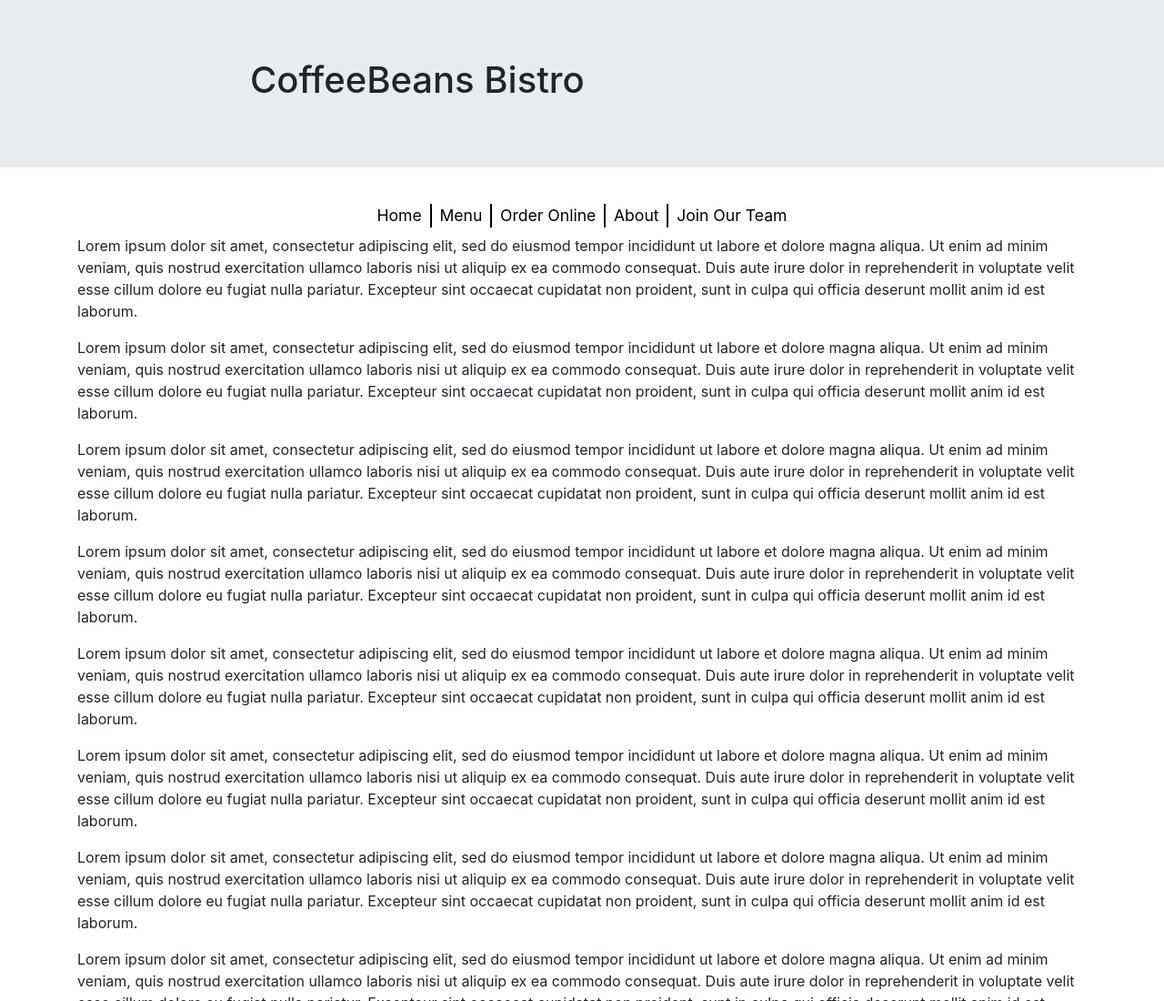
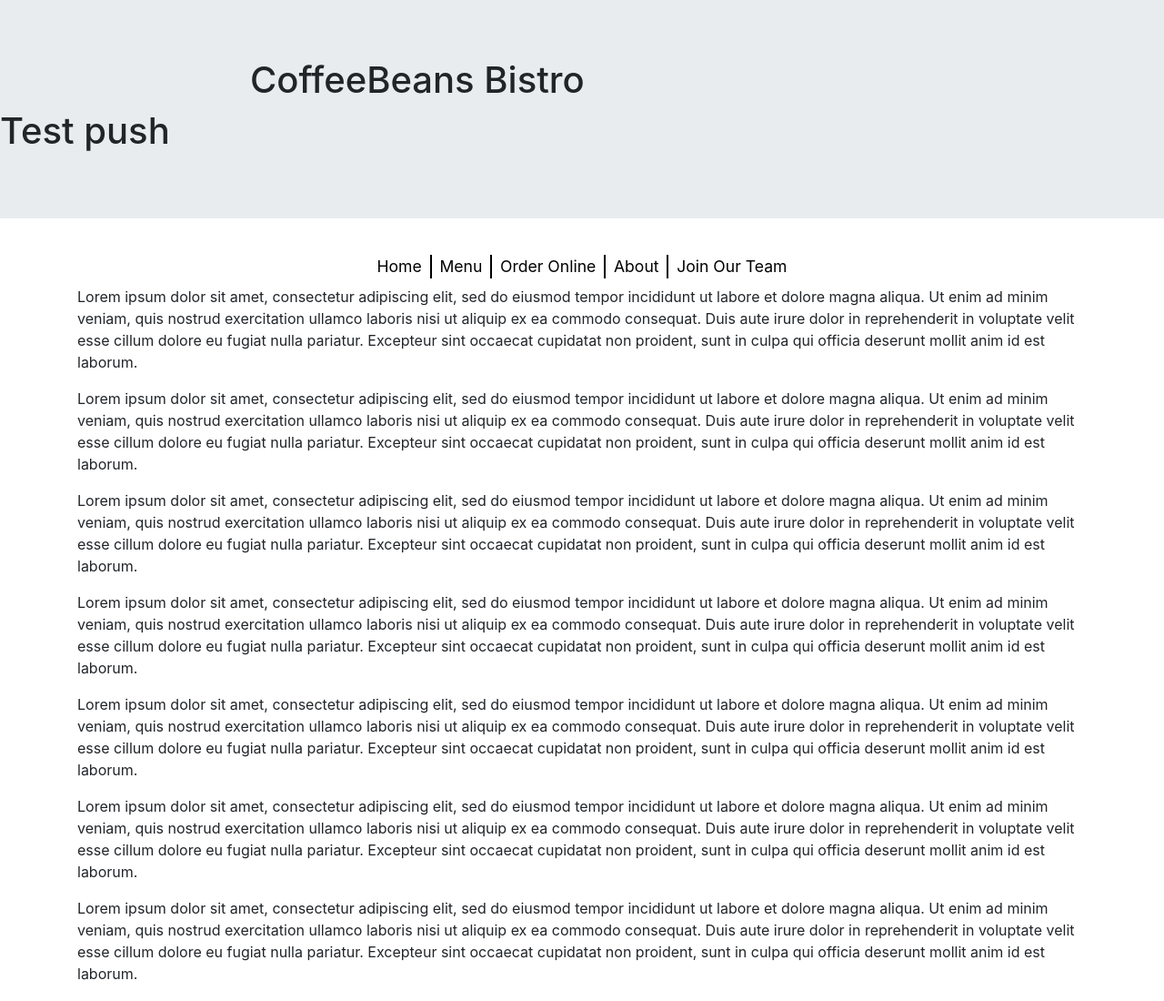
Before and after one commit to RaceBot19/NucampGroupPortfolioProject, a website: page index.html in a window 1280 px wide. Shown: the top 1100 px of the page at 91% size. Drawn offline with nearby package versions, Linux system fonts and the light colour scheme.

Commit message:
test push

```diff
--- a/index.html
+++ b/index.html
@@ -32,6 +32,7 @@
             </div>
         </div>
 
+        <h1>Test push</h1>
 
     </header>
     <nav class="navbar navbar-expand-sm navbar-light sticky-top">
```
